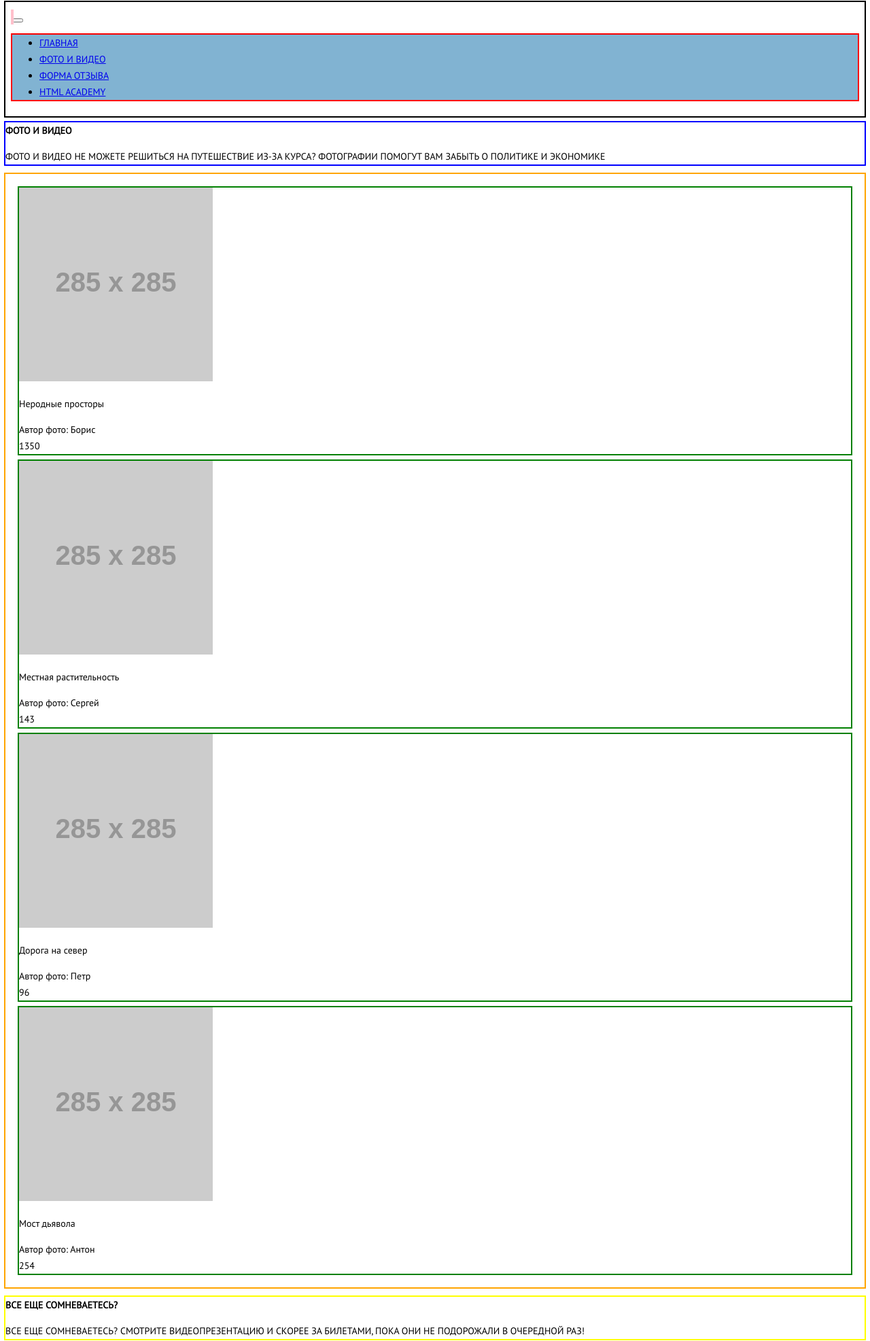
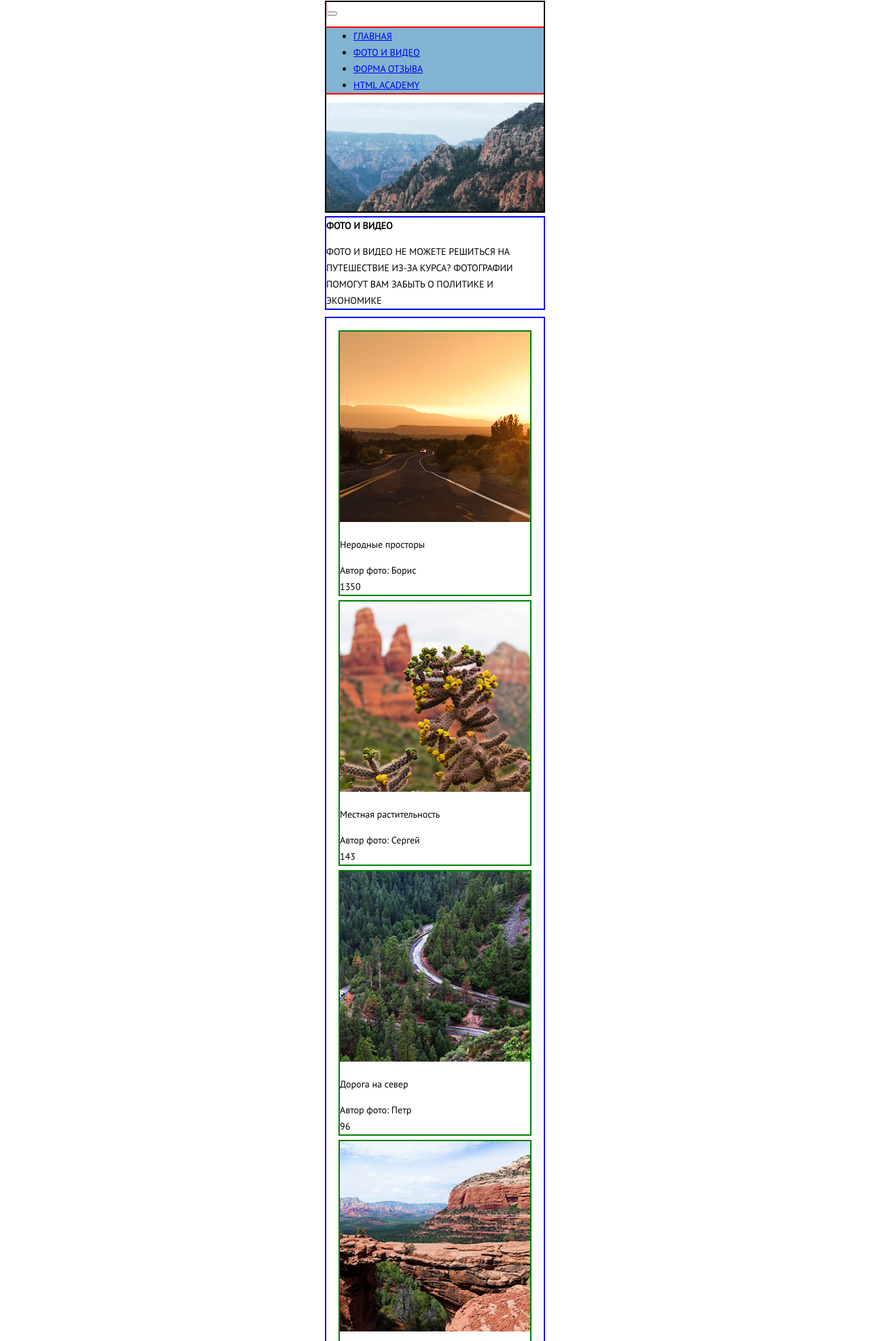
Before and after one commit to peacefullbob/68426-sedona, a website: page photo.html in a window 1280 px wide. Shown: the part 5-1978 px from the top of the page at 68% size. Drawn offline with nearby package versions, Linux system fonts and the light colour scheme; files that its build step writes are made by us from their sources; placeholder pictures from the web are drawn by us; files whose address does not match are found by name; a web font is replaced by a local one.

Commit message:
правки для 3 задания

```diff
--- a/less/blocks/call-toaction.less
+++ b/less/blocks/call-toaction.less
@@ -1,4 +1,5 @@
 .call-toaction {
+  .container();
   outline: 2px solid yellow;
 }
 .call-toaction__subtitle {
--- a/less/blocks/footer.less
+++ b/less/blocks/footer.less
@@ -1,3 +1,4 @@
 .footer {
+  .container();
   outline: 2px solid pink;
 }
--- a/less/blocks/header.less
+++ b/less/blocks/header.less
@@ -1,7 +1,9 @@
 .header {
+  .container();
   outline: 2px solid black;
-  padding: 10px;
 }
 .header__main-photo {
+  height: 160px;
   background: url(../img/bg-back-mobile@1x.jpg) no-repeat;
+  background-size: cover;
 }
--- a/less/blocks/main-information.less
+++ b/less/blocks/main-information.less
@@ -1,4 +1,5 @@
 .main-information {
+  .container();
   outline: 2px solid blue;
 }
 .main-information__subtitle {
--- a/less/blocks/mainpage-content.less
+++ b/less/blocks/mainpage-content.less
@@ -1,3 +1,4 @@
-mainpage-content {
+.mainpage-content {
+  .container();
   outline: 2px solid blue;
 }
--- a/less/global/mixins.less
+++ b/less/global/mixins.less
@@ -10,13 +10,13 @@
   width: 320px;
   margin: 0 auto;
 
-  @media @tablet-widths {
+  /*@media @tablet-widths {
     width: 640px;
   }
 
   @media @desktop-widths {
     width: 960px;
-  }
+  }*/
 }
 
 .no-outline() {
--- a/less/style.less
+++ b/less/style.less
@@ -1,5 +1,7 @@
 @import "global/fonts.less";
-@import "global/scaffolding";
+@import "global/scaffolding.less";
+@import "global/mixins.less";
+@import "global/variables.less";
 @import "blocks/header.less";
 @import "blocks/logo.less";
 @import "blocks/main-nav.less";
--- a/photo.html
+++ b/photo.html
@@ -5,7 +5,7 @@
   <meta charset="utf-8">
   <title>Фото</title>
 
-  <link href="../68426-sedona/css/style.css" rel="stylesheet">
+  <link href="css/style.css" rel="stylesheet">
 </head>
 <body>
   <header class="header">
@@ -27,10 +27,10 @@
   </div>
   <div class="mainpage-content">
     <div class="gallery">
-      <div class="img-block"><img src="http://placehold.it/285x285" alt="Неродные просторы"><p class="img-block__descr-photo">Неродные просторы</p><span class="img-block__author-photo">Автор фото: Борис</span><div class="likes-block">1350</div></div>
-      <div class="img-block"><img src="http://placehold.it/285x285" alt="Местная растительность"><p class="img-block__descr-photo">Местная растительность</p><span class="img-block__author-photo">Автор фото: Сергей</span><div class="likes-block">143</div></div>
-      <div class="img-block"><img src="http://placehold.it/285x285" alt="Дорога на север"><p class="img-block__descr-photo">Дорога на север</p><span class="img-block__author-photo">Автор фото: Петр</span><div class="likes-block">96</div></div>
-      <div class="img-block"><img src="http://placehold.it/285x285" alt="Мост дьявола"><p class="img-block__descr-photo">Мост дьявола</p><span class="img-block__author-photo">Автор фото: Антон</span><div class="likes-block">254</div></div>
+      <div class="img-block"><img src="img/photo-1-mobile@1x.jpg" alt="Неродные просторы"><p class="img-block__descr-photo">Неродные просторы</p><span class="img-block__author-photo">Автор фото: Борис</span><div class="likes-block">1350</div></div>
+      <div class="img-block"><img src="img/photo-2-mobile@1x.jpg" alt="Местная растительность"><p class="img-block__descr-photo">Местная растительность</p><span class="img-block__author-photo">Автор фото: Сергей</span><div class="likes-block">143</div></div>
+      <div class="img-block"><img src="img/photo-3-mobile@1x.jpg" alt="Дорога на север"><p class="img-block__descr-photo">Дорога на север</p><span class="img-block__author-photo">Автор фото: Петр</span><div class="likes-block">96</div></div>
+      <div class="img-block"><img src="img/photo-4-mobile@1x.jpg" alt="Мост дьявола"><p class="img-block__descr-photo">Мост дьявола</p><span class="img-block__author-photo">Автор фото: Антон</span><div class="likes-block">254</div></div>
     </div>
     <div class="call-toaction">
       <h3 class="main-information__main-head">Все еще сомневаетесь?</h3>
```
Also changed, not shown: index.html (+3 -1 lines), 2 other files.
